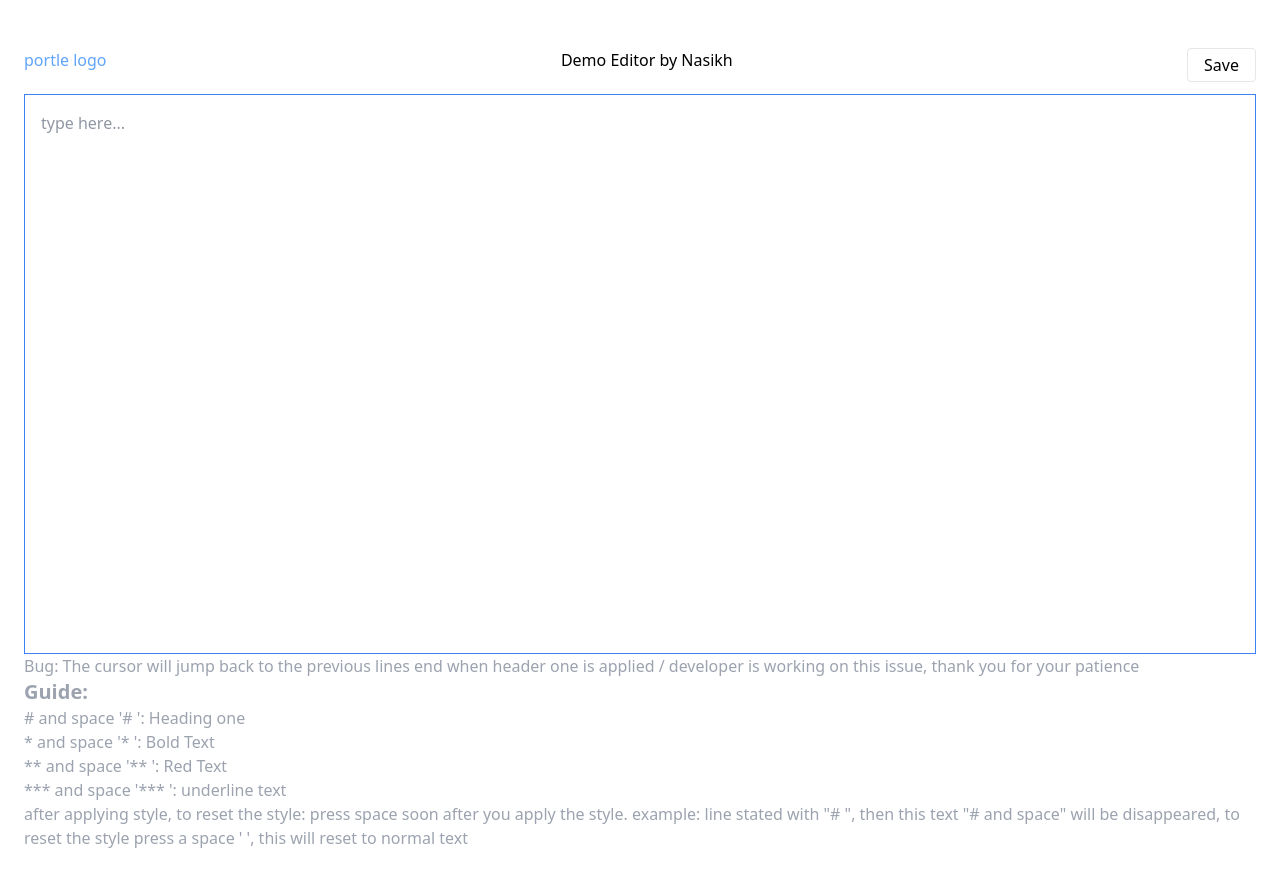
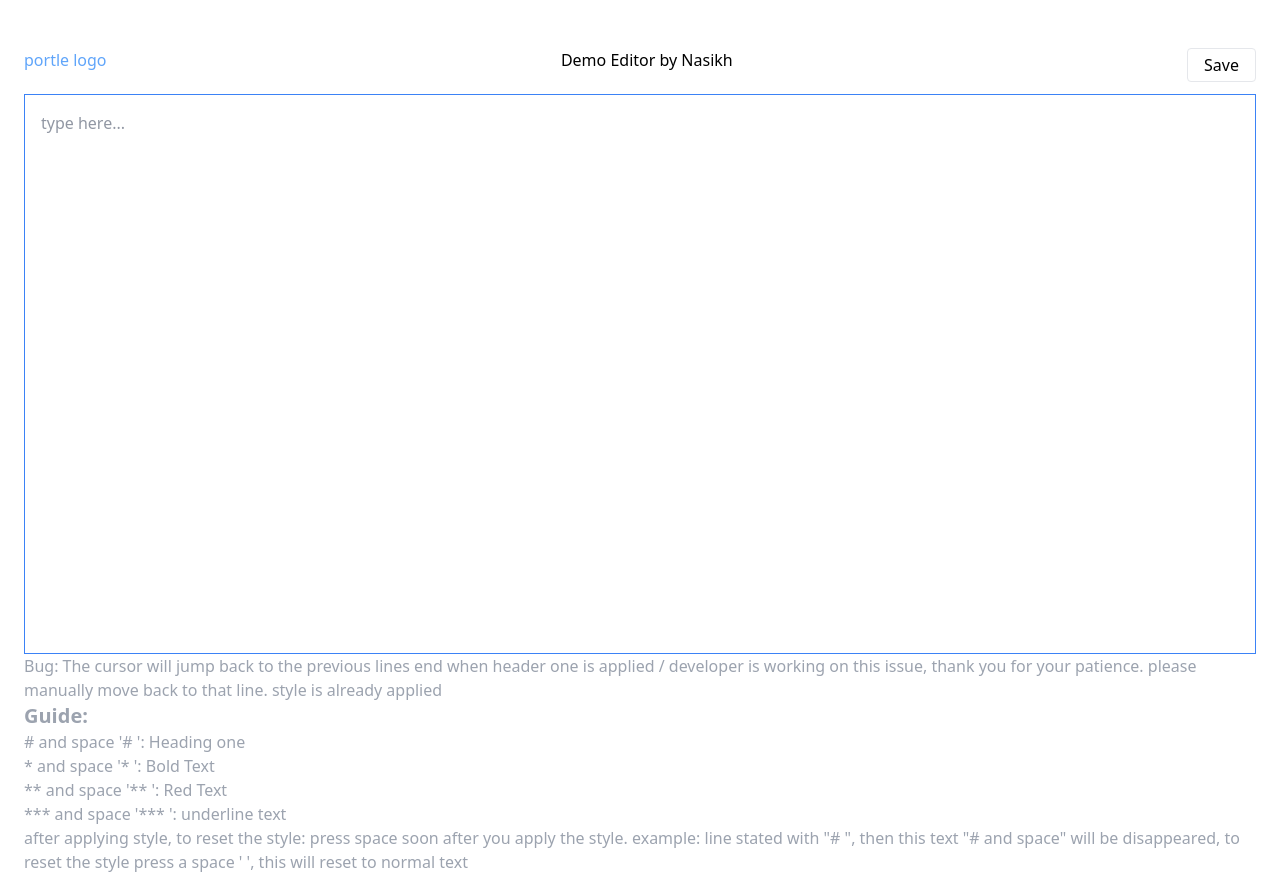
Before and after one commit to NasikhCL/mini-custom-markdown-text-editor, a React (Create React App) app: page / in a window 1280 px wide. Before the commit the page ends 850 px from the top, so only its background shows below. Built offline with nearby package versions, Linux system fonts and the light colour scheme.

Commit message:
guide updated

```diff
--- a/src/App.js
+++ b/src/App.js
@@ -8,7 +8,7 @@ function App() {
     <div className="mx-6 mt-12">
       <CustomEditor />
       <div className="text-gray-400">
-      <p>Bug: The cursor will jump back to the previous lines end when header one is applied /  developer is working on this issue, thank you for your patience</p>
+      <p>Bug: The cursor will jump back to the previous lines end when header one is applied /  developer is working on this issue, thank you for your patience. please manually move back to that line. style is already applied</p>
       <p className="text-xl font-bold">Guide:</p>
         <p>
           <span># and space '# ': </span>
```
